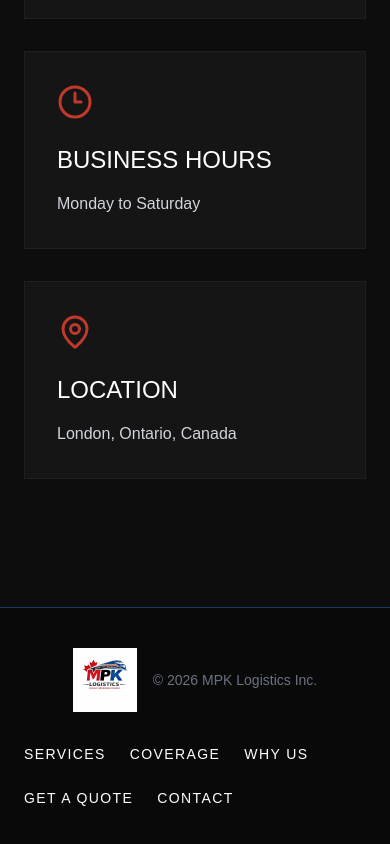
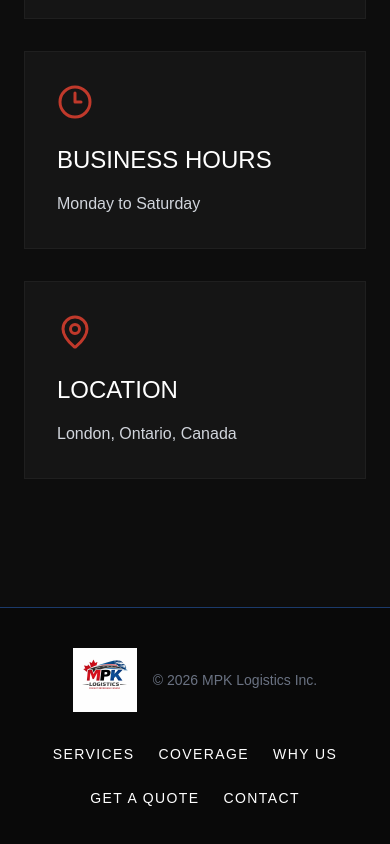
Before and after one commit to NoubissiViany/mpk-logistics, a React (Vite) app: page / in a window 390 px wide. Shown: the part 10877-11721 px from the top of the page. Built offline with nearby package versions, Linux system fonts and the light colour scheme.

Commit message:
Update footer mobile view

```diff
--- a/src/components/layout/Footer.jsx
+++ b/src/components/layout/Footer.jsx
@@ -34,7 +34,7 @@ export default function Footer() {
 
                 {/* Navigation */}
                 <nav
-                    className="flex flex-wrap items-center gap-6 uppercase tracking-widest text-sm"
+                    className="flex flex-wrap justify-center items-center gap-6 uppercase tracking-widest text-sm"
                     aria-label="Footer navigation"
                 >
 
```
